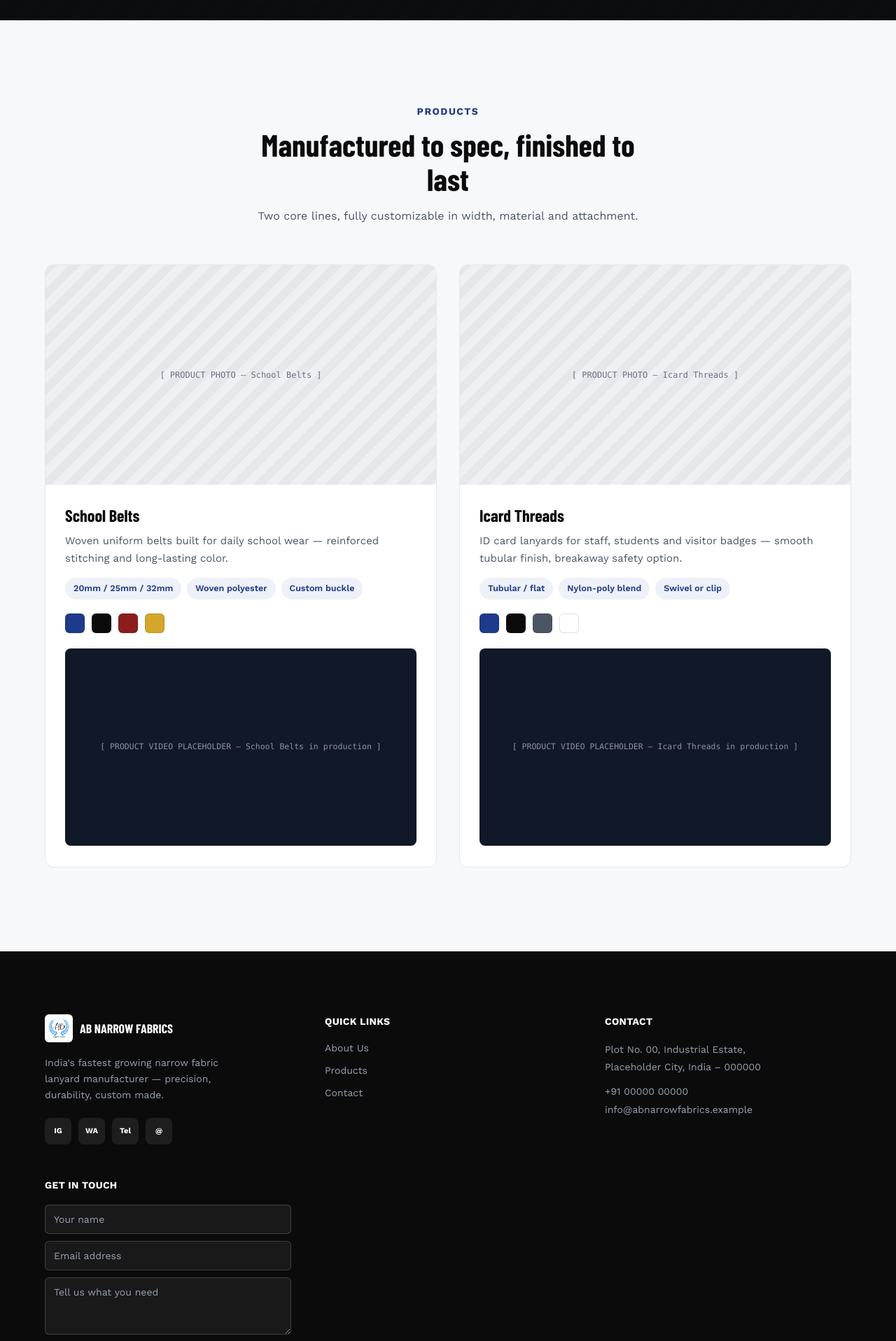
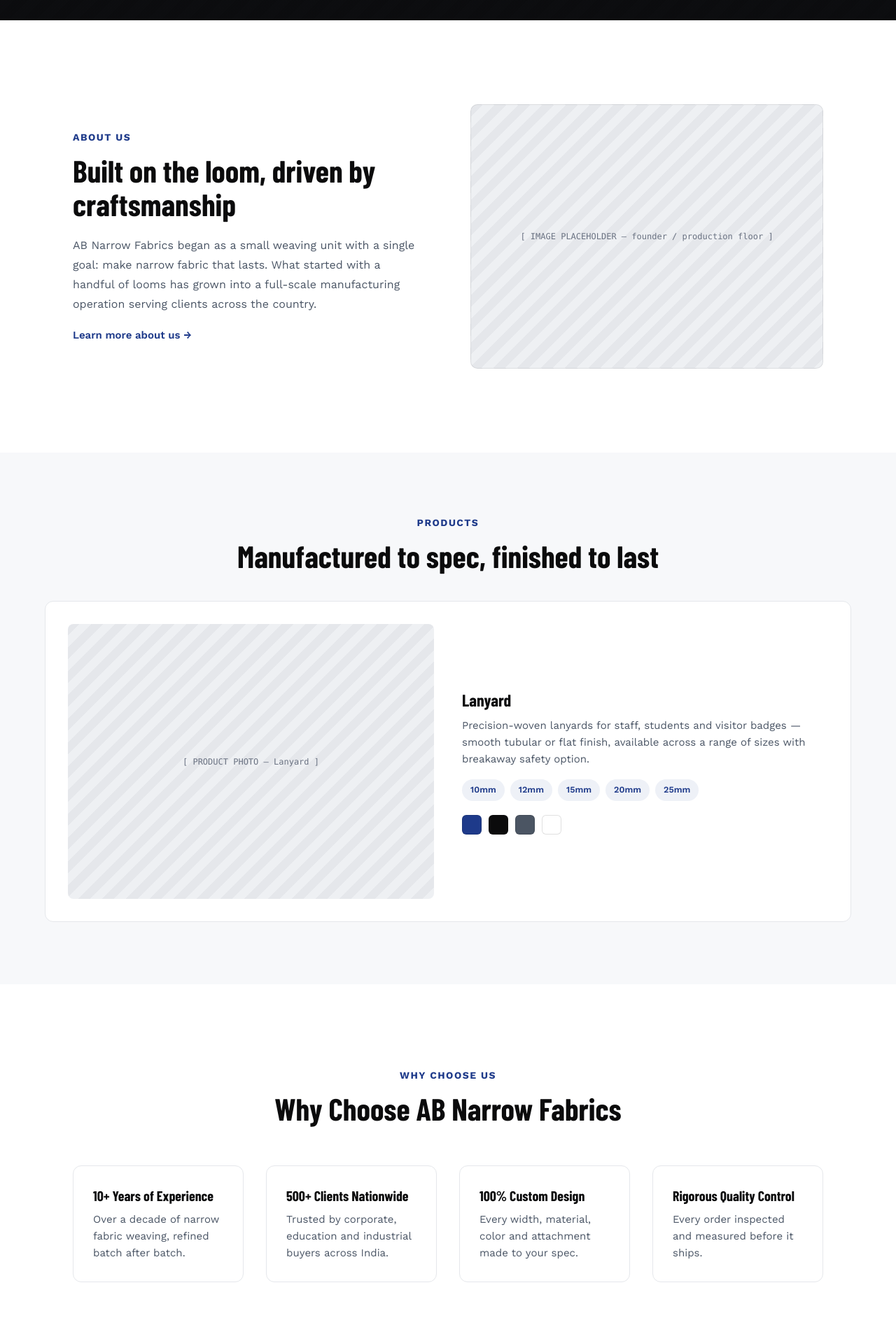
Before and after one commit to abnarrowfabrics/narrow-fabrics, a Next.js app: page / in a window 1280 px wide. Shown: the part 880-2797 px from the top of the page at 70% size. Built offline with nearby package versions, Linux system fonts and the light colour scheme; a web font is replaced by a local one.

Commit message:
built the home page now

```diff
--- a/app/components/Header.tsx
+++ b/app/components/Header.tsx
@@ -7,6 +7,7 @@ import Link from "next/link";
 const navLinks = [
   { href: "/about", label: "About Us" },
   { href: "/#products", label: "Products" },
+  { href: "/market-sector", label: "Market Sector" },
   { href: "/#contact", label: "Contact" },
 ];
 
--- /dev/null
+++ b/app/data/sectors.ts
@@ -0,0 +1,47 @@
+export const sectors = [
+  {
+    name: "Medical",
+    description:
+      "Neelam Lace has supplied webbing to the medical industry for more than 15 years.",
+  },
+  {
+    name: "Promotional",
+    description: "Promotional webbings for branding, messages & safety instructions.",
+  },
+  {
+    name: "PPE (Personal Protective Equipment)",
+    description:
+      "Neelam Lace is a trusted webbing supplier for a wide range of safety applications spanning many sectors.",
+  },
+  {
+    name: "FIBC",
+    description:
+      "Neelam Lace provides all the accessories for the perfect FIBC: webbings & tie rope as well as sewing yarns.",
+  },
+  {
+    name: "Cargo & material handling",
+    description:
+      "We manufacture webbings for many areas of the cargo sector & material handling including logistics & distribution, packing, and all kinds of transportation.",
+  },
+  {
+    name: "Queue Management System",
+    description:
+      "Our webbings are used in a range of applications across the emergency, crowd control at airports, events, exhibitions and as well as hospitals.",
+  },
+  {
+    name: "Rubber",
+    description: "High-temperature webbings for rubber applications.",
+  },
+  {
+    name: "Luggage & Backpack",
+    description: "High-performance webbings for the luggage industry.",
+  },
+  {
+    name: "Garment",
+    description: "Neelam Lace has a number of webbings & cords suitable for the garment sector.",
+  },
+  {
+    name: "Pet Accessories",
+    description: "Heavy-duty webbings & ropes for pet accessories.",
+  },
+];
--- /dev/null
+++ b/app/market-sector/page.tsx
@@ -0,0 +1,46 @@
+import type { Metadata } from "next";
+import Header from "../components/Header";
+import Footer from "../components/Footer";
+import { sectors } from "../data/sectors";
+
+export const metadata: Metadata = {
+  title: "Market Sector — AB Narrow Fabrics",
+  description:
+    "The sectors AB Narrow Fabrics supplies — medical, promotional, PPE, FIBC, cargo, queue management, rubber, luggage, garment and pet accessories.",
+};
+
+export default function MarketSector() {
+  return (
+    <div className="overflow-x-clip">
+      <Header />
+
+      <section className="mx-auto max-w-6xl scroll-mt-20 px-5 py-[clamp(70px,10vw,120px)] sm:px-10">
+        <div className="mx-auto mb-14 max-w-xl text-center">
+          <div className="mb-3.5 text-sm font-bold tracking-[1.5px] text-[#1E3A8A] uppercase">
+            Market Sector
+          </div>
+          <h1 className="mb-4 font-[family-name:var(--font-heading)] text-[clamp(28px,3.6vw,44px)] leading-[1.1] font-bold">
+            Sectors we serve
+          </h1>
+        </div>
+
+        <div className="grid grid-cols-[repeat(auto-fit,minmax(280px,1fr))] gap-8">
+          {sectors.map((sector) => (
+            <div
+              key={sector.name}
+              className="rounded-xl border border-gray-200 bg-white p-7 transition-all duration-300 hover:-translate-y-1 hover:shadow-[0_16px_40px_rgba(11,11,12,0.12)]"
+            >
+              <h2 className="mb-2 font-[family-name:var(--font-heading)] text-xl font-bold">
+                {sector.name}
+              </h2>
+              <p className="mb-4 text-[15px] leading-relaxed text-gray-600">{sector.description}</p>
+              <span className="text-sm font-semibold text-[#1E3A8A]">Read More →</span>
+            </div>
+          ))}
+        </div>
+      </section>
+
+      <Footer />
+    </div>
+  );
+}
--- a/app/page.tsx
+++ b/app/page.tsx
@@ -1,5 +1,7 @@
+import Link from "next/link";
 import Header from "./components/Header";
 import Footer from "./components/Footer";
+import { sectors } from "./data/sectors";
 
 const stats = [
   { value: "10+", label: "Years of Manufacturing Experience" },
@@ -9,28 +11,36 @@ const stats = [
 
 const products = [
   {
-    name: "School Belts",
+    name: "Lanyard",
     useCase:
-      "Woven uniform belts built for daily school wear — reinforced stitching and long-lasting color.",
-    tags: ["20mm / 25mm / 32mm", "Woven polyester", "Custom buckle"],
-    swatches: ["#1E3A8A", "#0B0B0C", "#8C1D1D", "#D4A62B"],
+      "Precision-woven lanyards for staff, students and visitor badges — smooth tubular or flat finish, available across a range of sizes with breakaway safety option.",
+    tags: ["10mm", "12mm", "15mm", "20mm", "25mm"],
+    swatches: ["#1E3A8A", "#0B0B0C", "#4B5563", "#FFFFFF"],
+  },
+];
+
+const whyChooseUs = [
+  {
+    title: "10+ Years of Experience",
+    description: "Over a decade of narrow fabric weaving, refined batch after batch.",
   },
   {
-    name: "Icard Threads",
-    useCase:
-      "ID card lanyards for staff, students and visitor badges — smooth tubular finish, breakaway safety option.",
-    tags: ["Tubular / flat", "Nylon-poly blend", "Swivel or clip"],
-    swatches: ["#1E3A8A", "#0B0B0C", "#4B5563", "#FFFFFF"],
+    title: "500+ Clients Nationwide",
+    description: "Trusted by corporate, education and industrial buyers across India.",
+  },
+  {
+    title: "100% Custom Design",
+    description: "Every width, material, color and attachment made to your spec.",
+  },
+  {
+    title: "Rigorous Quality Control",
+    description: "Every order inspected and measured before it ships.",
   },
 ];
 
 const placeholderStyle = {
   backgroundImage:
     "repeating-linear-gradient(135deg,#E5E7EB,#E5E7EB 12px,#EEF0F3 12px,#EEF0F3 24px)",
-};
-
-const darkPlaceholderStyle = {
-  backgroundColor: "#111827",
 };
 
 export default function Home() {
@@ -101,40 +111,66 @@ export default function Home() {
         </div>
       </section>
 
+      {/* ABOUT */}
+      <section
+        id="about"
+        className="mx-auto grid max-w-6xl scroll-mt-20 grid-cols-[repeat(auto-fit,minmax(320px,1fr))] items-center gap-16 px-5 py-[clamp(70px,10vw,120px)] sm:px-10"
+      >
+        <div>
+          <div className="mb-3.5 text-sm font-bold tracking-[1.5px] text-[#1E3A8A] uppercase">
+            About Us
+          </div>
+          <h2 className="mb-5 font-[family-name:var(--font-heading)] text-[clamp(28px,3.6vw,44px)] leading-[1.1] font-bold">
+            Built on the loom, driven by craftsmanship
+          </h2>
+          <p className="mb-4.5 text-[16px] leading-[1.75] text-gray-600">
+            AB Narrow Fabrics began as a small weaving unit with a single goal: make narrow
+            fabric that lasts. What started with a handful of looms has grown into a full-scale
+            manufacturing operation serving clients across the country.
+          </p>
+          <Link
+            href="/about"
+            className="text-[15px] font-semibold text-[#1E3A8A] hover:text-[#152a63]"
+          >
+            Learn more about us →
+          </Link>
+        </div>
+        <div
+          style={placeholderStyle}
+          className="flex aspect-[4/3] w-full items-center justify-center rounded-[10px] border border-black/8 p-5 text-center font-mono text-xs text-gray-500"
+        >
+          [ IMAGE PLACEHOLDER — founder / production floor ]
+        </div>
+      </section>
+
       {/* PRODUCTS */}
-      <section id="products" className="scroll-mt-20 bg-[#F7F8FA] px-5 py-[clamp(70px,10vw,120px)] sm:px-10">
+      <section id="products" className="scroll-mt-20 bg-[#F7F8FA] px-5 py-[clamp(50px,7vw,90px)] sm:px-10">
         <div className="mx-auto max-w-6xl">
-          <div className="mx-auto mb-14 max-w-xl text-center">
+          <div className="mb-10 text-center">
             <div className="mb-3.5 text-sm font-bold tracking-[1.5px] text-[#1E3A8A] uppercase">
               Products
             </div>
             <h2 className="mb-4 font-[family-name:var(--font-heading)] text-[clamp(28px,3.6vw,44px)] leading-[1.1] font-bold">
               Manufactured to spec, finished to last
             </h2>
-            <p className="text-[16px] leading-relaxed text-gray-600">
-              Two core lines, fully customizable in width, material and attachment.
-            </p>
           </div>
 
-          <div className="grid grid-cols-[repeat(auto-fit,minmax(420px,1fr))] gap-8">
           {products.map((product) => (
             <div
               key={product.name}
-                className="overflow-hidden rounded-xl border border-gray-200 bg-white transition-all duration-300 hover:-translate-y-1 hover:shadow-[0_16px_40px_rgba(11,11,12,0.12)]"
+              className="grid grid-cols-[repeat(auto-fit,minmax(320px,1fr))] items-center gap-10 rounded-xl border border-gray-200 bg-white p-8"
             >
               <div
                 style={placeholderStyle}
-                  className="flex aspect-video items-center justify-center p-5 text-center font-mono text-xs text-gray-500"
+                className="flex aspect-[4/3] w-full items-center justify-center rounded-lg p-5 text-center font-mono text-xs text-gray-500"
               >
                 [ PRODUCT PHOTO — {product.name} ]
               </div>
-                <div className="p-7 pb-[30px]">
+              <div>
                 <h3 className="mb-2 font-[family-name:var(--font-heading)] text-2xl font-bold">
                   {product.name}
                 </h3>
-                  <p className="mb-4 text-[15px] leading-relaxed text-gray-600">
-                    {product.useCase}
-                  </p>
+                <p className="mb-4 text-[15px] leading-relaxed text-gray-600">{product.useCase}</p>
                 <div className="mb-5 flex flex-wrap gap-2">
                   {product.tags.map((tag) => (
                     <span
@@ -145,7 +181,7 @@ export default function Home() {
                     </span>
                   ))}
                 </div>
-                  <div className="mb-[22px] flex gap-2.5">
+                <div className="flex gap-2.5">
                   {product.swatches.map((swatch) => (
                     <div
                       key={swatch}
@@ -154,15 +190,117 @@ export default function Home() {
                     />
                   ))}
                 </div>
-                  <div
-                    style={darkPlaceholderStyle}
-                    className="flex aspect-video items-center justify-center rounded-lg p-4 text-center font-mono text-[11.5px] text-[#8B93A3]"
-                  >
-                    [ PRODUCT VIDEO PLACEHOLDER — {product.name} in production ]
-                  </div>
               </div>
             </div>
           ))}
+        </div>
+      </section>
+
+      {/* WHY CHOOSE US */}
+      <section className="mx-auto max-w-6xl scroll-mt-20 px-5 py-[clamp(70px,10vw,120px)] sm:px-10">
+        <div className="mx-auto mb-14 max-w-xl text-center">
+          <div className="mb-3.5 text-sm font-bold tracking-[1.5px] text-[#1E3A8A] uppercase">
+            Why Choose Us
+          </div>
+          <h2 className="mb-4 font-[family-name:var(--font-heading)] text-[clamp(28px,3.6vw,44px)] leading-[1.1] font-bold">
+            Why Choose AB Narrow Fabrics
+          </h2>
+        </div>
+
+        <div className="grid grid-cols-[repeat(auto-fit,minmax(240px,1fr))] gap-8">
+          {whyChooseUs.map((item) => (
+            <div
+              key={item.title}
+              className="rounded-xl border border-gray-200 bg-white p-7 transition-all duration-300 hover:-translate-y-1 hover:shadow-[0_16px_40px_rgba(11,11,12,0.12)]"
+            >
+              <h3 className="mb-2 font-[family-name:var(--font-heading)] text-xl font-bold">
+                {item.title}
+              </h3>
+              <p className="text-[15px] leading-relaxed text-gray-600">{item.description}</p>
+            </div>
+          ))}
+        </div>
+      </section>
+
+      {/* TAGLINE BANNER */}
+      <section className="relative overflow-hidden bg-[#0B0B0C] px-5 py-[clamp(70px,10vw,120px)] text-center sm:px-10">
+        <div
+          className="absolute inset-0"
+          style={{
+            backgroundImage:
+              "repeating-linear-gradient(135deg,#111827,#111827 14px,#1a2333 14px,#1a2333 28px)",
+          }}
+        />
+        <div className="absolute inset-0 bg-gradient-to-b from-[#0B0B0C]/55 via-[#0B0B0C]/72 to-[#0B0B0C]/92" />
+        <div className="relative mx-auto max-w-3xl">
+          <h2 className="mb-5 font-[family-name:var(--font-heading)] text-[clamp(28px,4vw,48px)] leading-[1.1] font-extrabold text-white">
+            India&apos;s Fastest Growing Narrow Fabric Lanyard Manufacturer
+          </h2>
+          <p className="text-[16px] leading-relaxed text-gray-300">
+            From a single weaving unit to a nationwide supplier — built on precision, durability
+            and a relentless focus on quality, order after order.
+          </p>
+        </div>
+      </section>
+
+      {/* MARKET SECTOR OVERVIEW */}
+      <section id="market-sector" className="scroll-mt-20 bg-[#F7F8FA] px-5 py-[clamp(70px,10vw,120px)] sm:px-10">
+        <div className="mx-auto max-w-6xl">
+          <div className="mx-auto mb-14 max-w-xl text-center">
+            <div className="mb-3.5 text-sm font-bold tracking-[1.5px] text-[#1E3A8A] uppercase">
+              Market Sector
+            </div>
+            <h2 className="mb-4 font-[family-name:var(--font-heading)] text-[clamp(28px,3.6vw,44px)] leading-[1.1] font-bold">
+              Sectors we serve
+            </h2>
+          </div>
+
+          <div className="grid grid-cols-[repeat(auto-fit,minmax(240px,1fr))] gap-8">
+            {sectors.slice(0, 4).map((sector) => (
+              <div
+                key={sector.name}
+                className="rounded-xl border border-gray-200 bg-white p-7 transition-all duration-300 hover:-translate-y-1 hover:shadow-[0_16px_40px_rgba(11,11,12,0.12)]"
+              >
+                <h3 className="mb-2 font-[family-name:var(--font-heading)] text-xl font-bold">
+                  {sector.name}
+                </h3>
+                <p className="text-[15px] leading-relaxed text-gray-600">{sector.description}</p>
+              </div>
+            ))}
+          </div>
+
+          <div className="mt-10 text-center">
+            <Link
+              href="/market-sector"
+              className="text-[15px] font-semibold text-[#1E3A8A] hover:text-[#152a63]"
+            >
+              View all sectors →
+            </Link>
+          </div>
+        </div>
+      </section>
+
+      {/* LOCATION */}
+      <section className="scroll-mt-20 px-5 py-[clamp(70px,10vw,120px)] sm:px-10">
+        <div className="mx-auto max-w-6xl">
+          <div className="mx-auto mb-14 max-w-xl text-center">
+            <div className="mb-3.5 text-sm font-bold tracking-[1.5px] text-[#1E3A8A] uppercase">
+              Find Us
+            </div>
+            <h2 className="mb-4 font-[family-name:var(--font-heading)] text-[clamp(28px,3.6vw,44px)] leading-[1.1] font-bold">
+              Samaypur, Badli, Delhi 110042
+            </h2>
+          </div>
+          <div className="overflow-hidden rounded-xl border border-gray-200">
+            <iframe
+              src="https://www.google.com/maps?q=28.7495,77.1315&output=embed"
+              width="100%"
+              height="420"
+              style={{ border: 0 }}
+              loading="lazy"
+              referrerPolicy="no-referrer-when-downgrade"
+              title="AB Narrow Fabrics location — Samaypur, Badli, Delhi 110042"
+            />
           </div>
         </div>
       </section>
```
Lines whose indentation alone changed are shown as unchanged.
